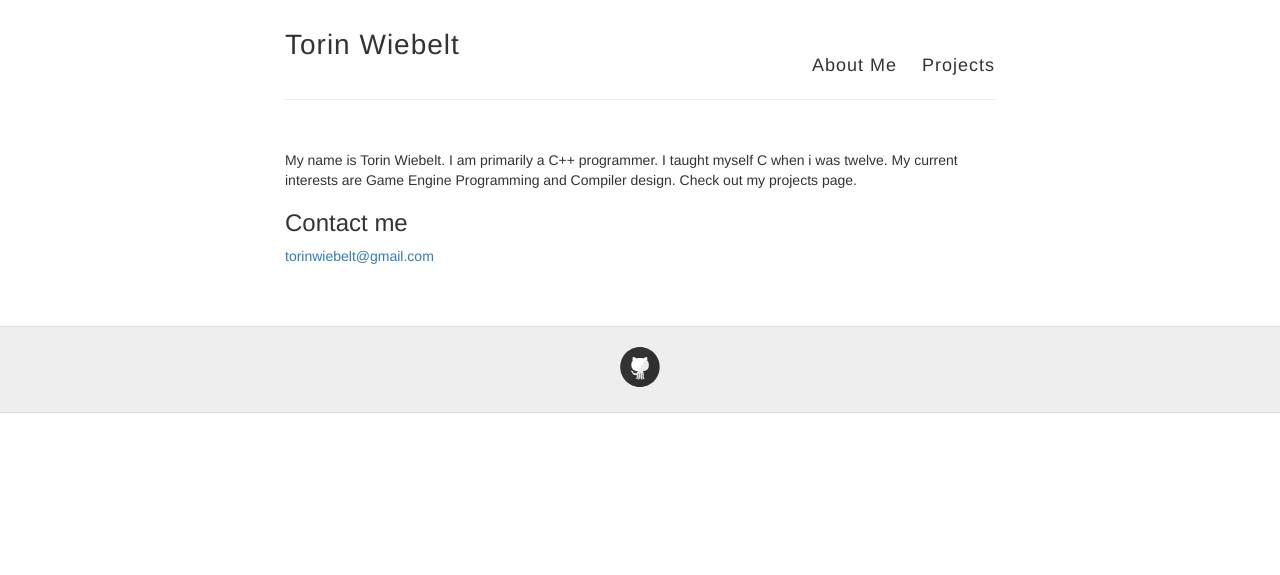
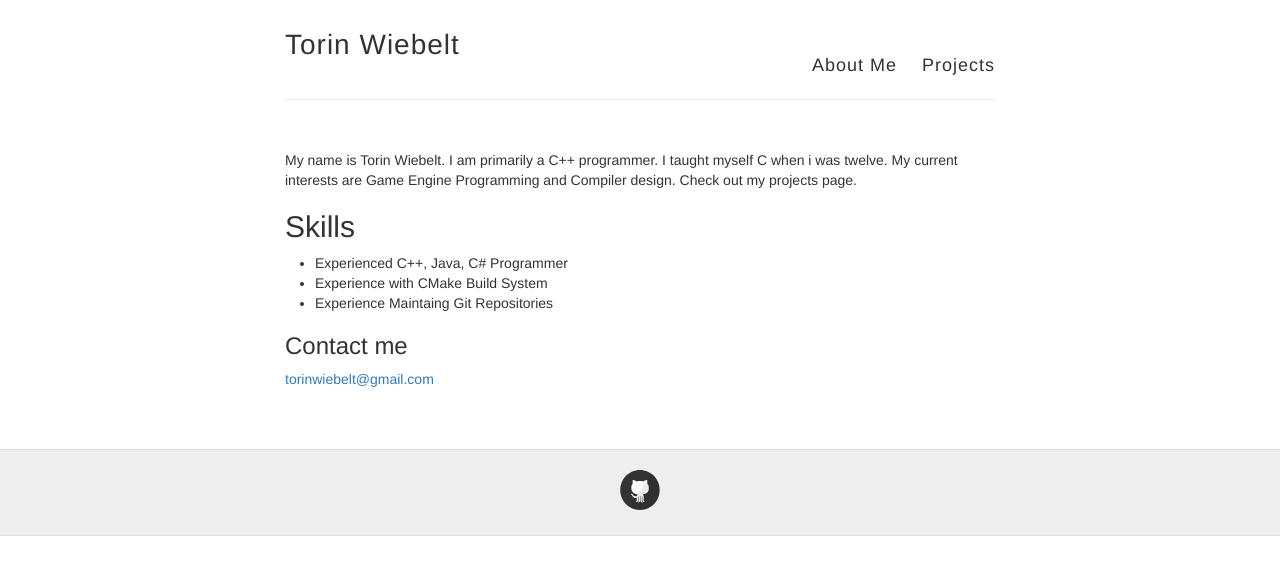
Before and after one commit to Twiebs/twiebs.github.io, a Jekyll site: the page built from about.md, in a window 1280 px wide. Shown: the top 575 px of the page. Built offline with Jekyll 4.4.1, drawn with Linux system fonts in a browser that asks for light colours.

Commit message:
Update about.md

```diff
--- a/about.md
+++ b/about.md
@@ -6,6 +6,11 @@ permalink: /about/
 
 My name is Torin Wiebelt.  I am primarily a C++ programmer.  I taught myself C when i was twelve.  My current interests are Game Engine Programming and Compiler design.  Check out my projects page.
 
+##Skills
+- Experienced C++, Java, C# Programmer
+- Experience with CMake Build System
+- Experience Maintaing Git Repositories
+
 
 <!--- The bridge between hardware and software is my natural habitat --->
 ### Contact me
```
